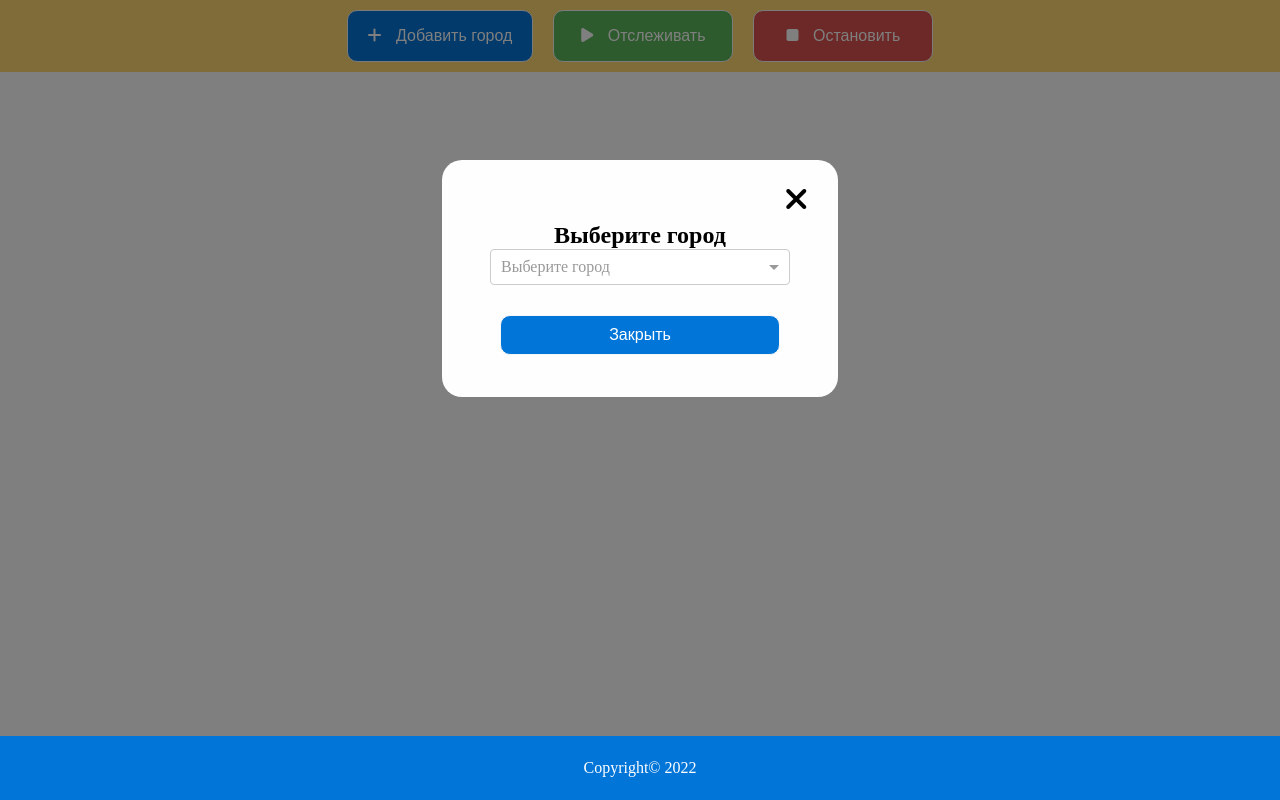
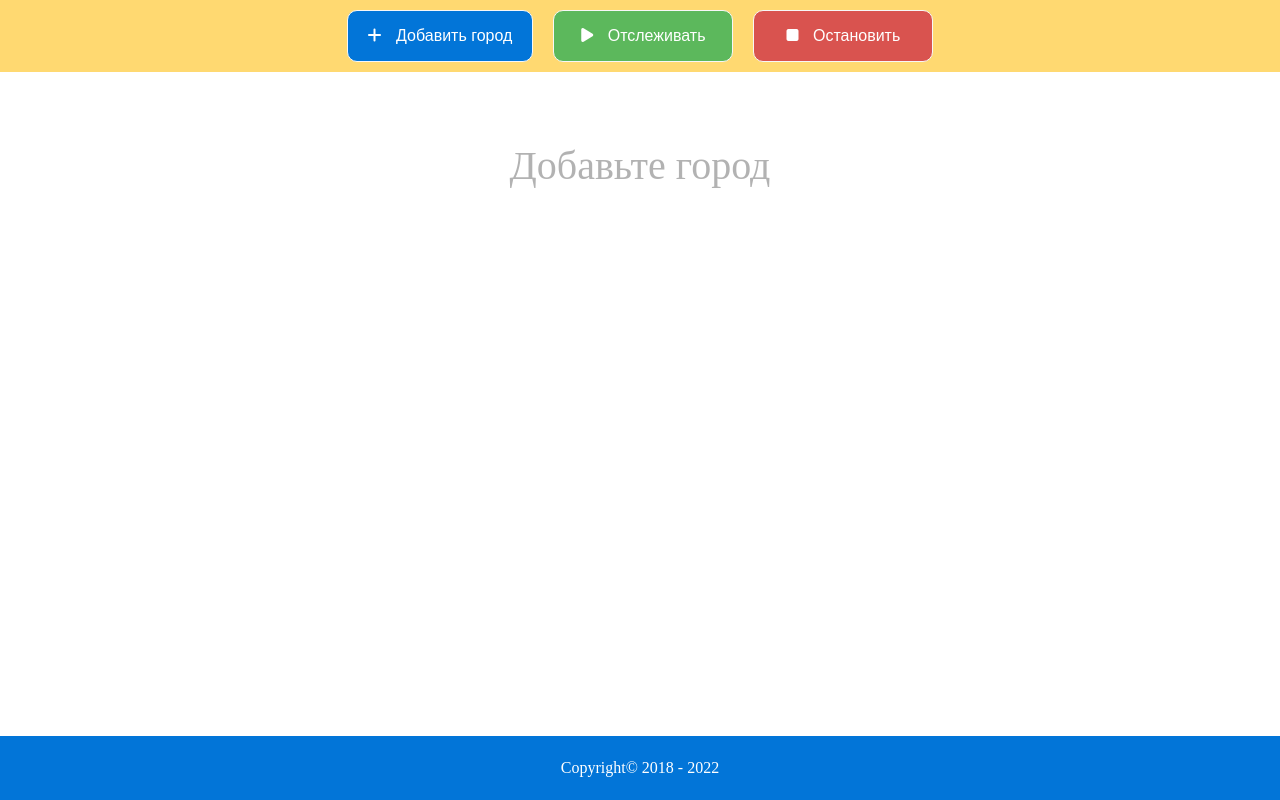
Before and after one commit to dekan006/Weather-app-test, an Angular app: page / in a window 1280 px wide. Built offline with nearby package versions, Linux system fonts and the light colour scheme.

Commit message:
add service, add/del cityCard, localStorage

```diff
--- a/src/app/app.component.css
+++ b/src/app/app.component.css
@@ -102,9 +102,6 @@ button {
 
 }
 
-
-
-
 .body__content {
     display: flex;
     flex-direction: row;
@@ -112,8 +109,10 @@ button {
     justify-content: center;
 }
 
-.body__content p {
-    font-size: 2rem;
+.body__title {
+    margin-top: 50px;
+    font-size: 2.5rem;
+    color:rgba(0, 0, 0, 0.3)
 }
 
 .footer {
--- a/src/app/app.component.html
+++ b/src/app/app.component.html
@@ -10,8 +10,8 @@
         <div class="body__modal_backdrop"></div>
         <div class="body__modal_window">
           <h4 class="modal__title modal_item">Выберите город</h4>
-          <ng-select  placeholder="Выберите город" (change)="addCardCity($event)">
-            <ng-option *ngFor="let city of cities" [value]="city">{{city}}</ng-option>
+          <ng-select  placeholder="Выберите город" (change)="weatherService.addCardCity($event)">
+            <ng-option *ngFor="let city of weatherService.cities" [value]="city">{{city}}</ng-option>
           </ng-select>
           <button class="modal__button modal_item" (click)="showModal=false">Закрыть</button>
           <div class="modal__button_close" (click)="showModal=false"><i class="fas fa-times"></i></div>
@@ -19,26 +19,21 @@
       </div>
 
       <div class="body__content">
-        <div *ngFor="let city of cardCities">
+        <div class="body__title" *ngIf="weatherService.cardCities.length  == 0">
+          <p>Добавьте город</p>
+        </div>
+
+        <div *ngFor="let city of weatherService.cardCities">
           <app-card [city]="city"></app-card>
         </div>
 
-        <ng-template #viewCityCard>
-          <p>Добавьте город</p>
-        </ng-template>
-
-
-
-
       </div>
-
-
 
     </div>
 
     <footer class="footer">
         <div class="footer__content">
-          <p>Copyright© 2022</p>
+          <p>Copyright© {{copyrightDate}}</p>
         </div>
     </footer>
 </div>
--- a/src/app/app.component.ts
+++ b/src/app/app.component.ts
@@ -1,5 +1,6 @@
 import { Component, OnInit } from '@angular/core';
 import { HttpClient } from '@angular/common/http';
+import { WeatherService } from './service/weather.service';
 
 
 @Component({
@@ -9,27 +10,28 @@ import { HttpClient } from '@angular/common/http';
 })
 export class AppComponent implements OnInit{
   title = 'weather-app-test';
-  showModal: boolean = true;
-  cities: Array<string> = [];
-  cardCities : Array<string> =[];
-
+  showModal: boolean = false;
+  developDate: number = 2018;
+  dataTodayYear = new Date().getFullYear();
+  copyrightDate: string = '';
 
   constructor(
-    private http: HttpClient
+    private http: HttpClient,
+    public weatherService: WeatherService
     ) { }
 
   ngOnInit(): void {
-    this.http.get<Object>('assets/cities.json').subscribe((res: any) =>
-      { this.cities = res.cities }
-      );
-  }
-
-  addCardCity(city: string) {
-    if (city) {
-      this.cardCities.push(city);
+    if (this.developDate == this.dataTodayYear) {
+      this.copyrightDate = this.dataTodayYear.toString();
     }
-    console.log(this.cardCities)
+    if (this.developDate < this.dataTodayYear) {
+      this.copyrightDate = `${this.developDate} - ${this.dataTodayYear}`;
+    }
+    if (this.developDate > this.dataTodayYear) {
+      this.copyrightDate = this.developDate.toString();
+    }
   }
 
 
+
 }
--- a/src/app/component/card/card.component.html
+++ b/src/app/component/card/card.component.html
@@ -3,6 +3,6 @@
         <div class="card_item card__nameCity">{{city}}</div>
         <div class="card_item card__iconWeather"><i class="fas fa-cloud"></i></div>
         <div class="card_item card__currentTemperature">20 °C</div>
-        <div class="card__iconDelete" (click)="deleteCardCity(city)"><i class="fas fa-trash" ></i></div>
+        <div class="card__iconDelete" (click)="weatherService.deleteCardCity(city)"><i class="fas fa-trash" ></i></div>
     </div>
 </div>
--- a/src/app/component/card/card.component.ts
+++ b/src/app/component/card/card.component.ts
@@ -1,4 +1,5 @@
 import { Component, OnInit, Input } from '@angular/core';
+import { WeatherService } from 'src/app/service/weather.service';
 
 @Component({
   selector: 'app-card',
@@ -9,12 +10,17 @@ export class CardComponent implements OnInit {
 
   @Input() city: string ='';
 
-  constructor() { }
+  constructor(
+    public weatherService: WeatherService
+  ) { }
 
   ngOnInit(): void {
 
   }
+
   deleteCardCity(city: string) {
     console.log(city);
   }
+
+
 }
--- /dev/null
+++ b/src/app/service/weather.service.ts
@@ -0,0 +1,45 @@
+import { Injectable } from '@angular/core';
+import { HttpClient } from '@angular/common/http';
+
+@Injectable({
+  providedIn: 'root'
+})
+export class WeatherService {
+  cities: Array<string> = [];
+  cardCities: Array<string> =[];
+  constructor(
+    private http: HttpClient
+  )
+  {
+    localStorage.getItem('cardCities')?.split(',').map( (el: any) =>
+      {if (el) {
+        this.cardCities.push(el);
+      }}
+    );
+
+    this.http.get<Object>('assets/cities.json').subscribe((res: any) =>
+        { this.cities = res.cities.filter((el: string) =>
+          !this.cardCities.includes(el));
+
+          localStorage.setItem('cities', this.cities.join());
+          console.log(this.cities);
+    });
+  }
+
+  addCardCity(city: string) {
+    if (city) {
+      this.cardCities.push(city);
+      localStorage.setItem('cardCities', this.cardCities.join());
+      this.cities = this.cities.filter((el: string) => el != city);
+      localStorage.setItem('cities', this.cities.join())
+    }
+  }
+
+  deleteCardCity(city: string) {
+    this.cities.push(city);
+    this.cardCities = this.cardCities.filter((el: string) =>
+          !this.cities.includes(el));
+    localStorage.setItem('cardCities', this.cardCities.join());
+    localStorage.setItem('cities', this.cities.join());
+  }
+}
```
Also changed, not shown: 1 other file (tests, documents, lock files or other folders).
